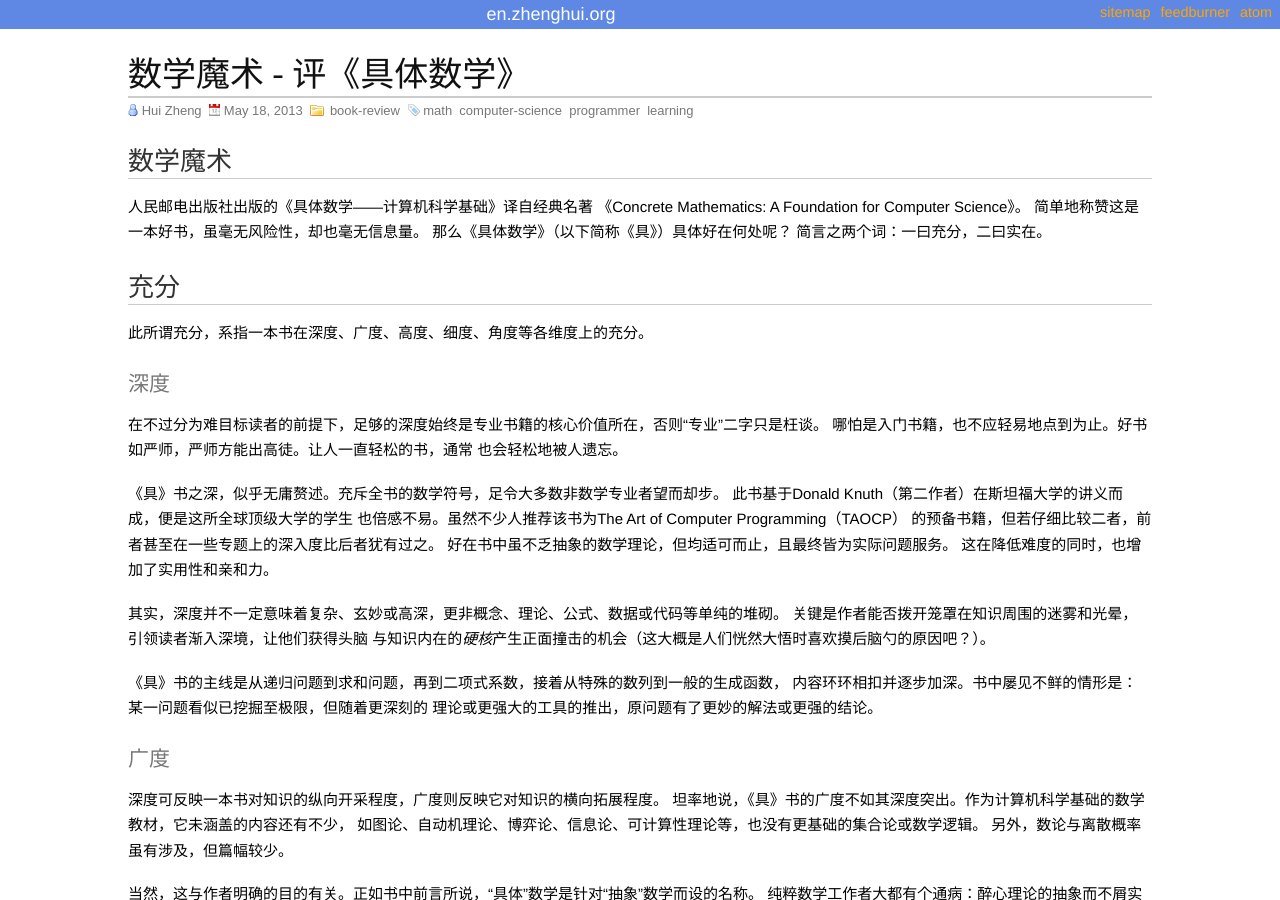
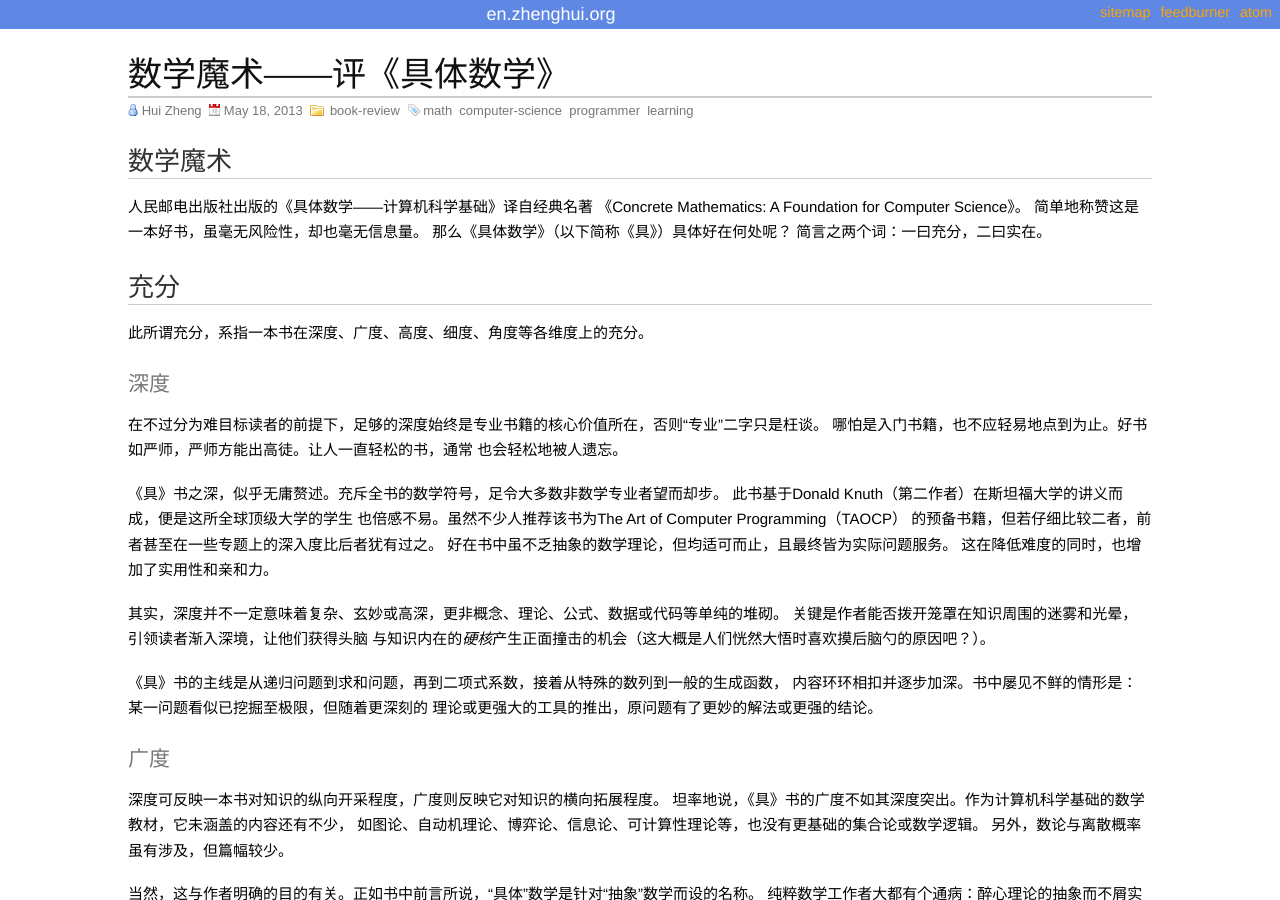
Before and after one commit to hzheng/hzheng.github.com, a Jekyll site: the page built from _posts/2013-05-18-magic-of-math_CN.md, in a window 1280 px wide and 900 px high. Built offline with Jekyll 4.4.1, drawn with Linux system fonts in a browser that asks for light colours; some web fonts are replaced; Markdown is read by kramdown in place of the engine named in the settings; comment, search, counter and statistics services are not loaded; some of the changed text lies outside the part shown.

Commit message:
minor changes

```diff
--- a/_posts/2013-05-18-magic-of-math_CN.md
+++ b/_posts/2013-05-18-magic-of-math_CN.md
@@ -6,7 +6,7 @@ tags:
     - computer-science
     - programmer
     - learning
-title: 数学魔术 - 评《具体数学》
+title: 数学魔术——评《具体数学》
 excerpt_words: 10
 description: 《具体数学》书评
 ---
```
Also changed, not shown: other parts of _posts/2013-05-18-magic-of-math_CN.md (+2 -0 lines), hidden_posts/2013-05-26-magic-of-math(abridged)_CN.md (renamed from _posts/2013-05-26-magic-of-math(abridged)_CN.md, +1 -1 lines).
